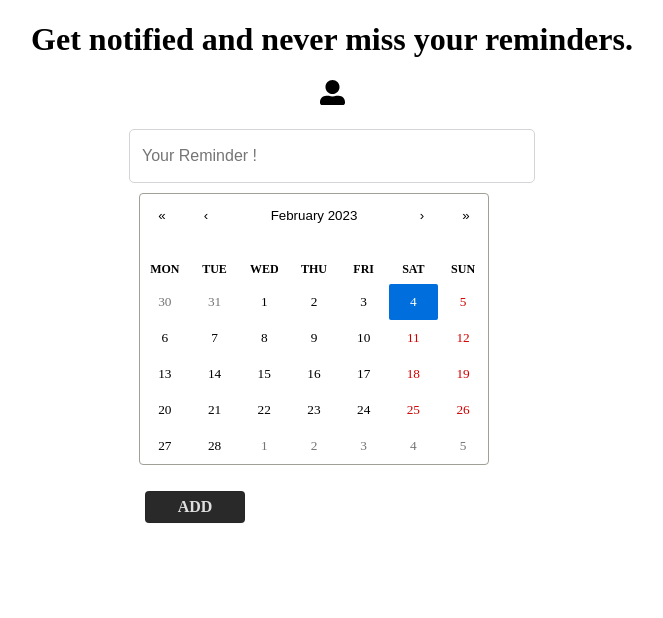
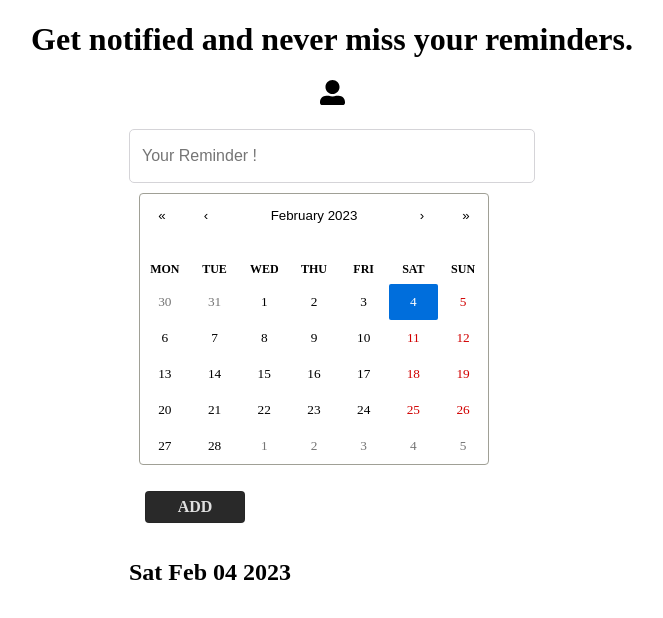
Before and after one commit to brownpanthera/remainder-webapp, a React (Vite) app in the folder react/: page / in a window 1280 px wide. Shown: the top 618 px of the page, without its empty margins (308-971 px from the left). Built offline with nearby package versions, Linux system fonts and the light colour scheme.

Commit message:
removed connections

```diff
--- a/react/package.json
+++ b/react/package.json
@@ -9,6 +9,7 @@
     "preview": "vite preview"
   },
   "dependencies": {
+    "@supabase/supabase-js": "^2.7.1",
     "framer-motion": "^9.0.2",
     "react": "^18.2.0",
     "react-calendar": "^4.0.0",
--- a/react/src/App.jsx
+++ b/react/src/App.jsx
@@ -4,6 +4,7 @@ import 'react-calendar/dist/Calendar.css';
 import {motion} from 'framer-motion';
 import {FaUserAlt} from 'react-icons/fa'
 
+import { createClient } from '@supabase/supabase-js';
 
 const App = ()=>{
 
@@ -26,6 +27,7 @@ const App = ()=>{
       <Calendar onChange={handleChange} value={selectedDate}/>
       </div>
       <button className='form-button'>ADD</button>
+      <h2>{selectedDate.toDateString()}</h2>
       </form>
       {/* <div className='button-div'>
       </div> */}
```
Also changed, not shown: 1 other file (tests, documents, lock files or other folders).
